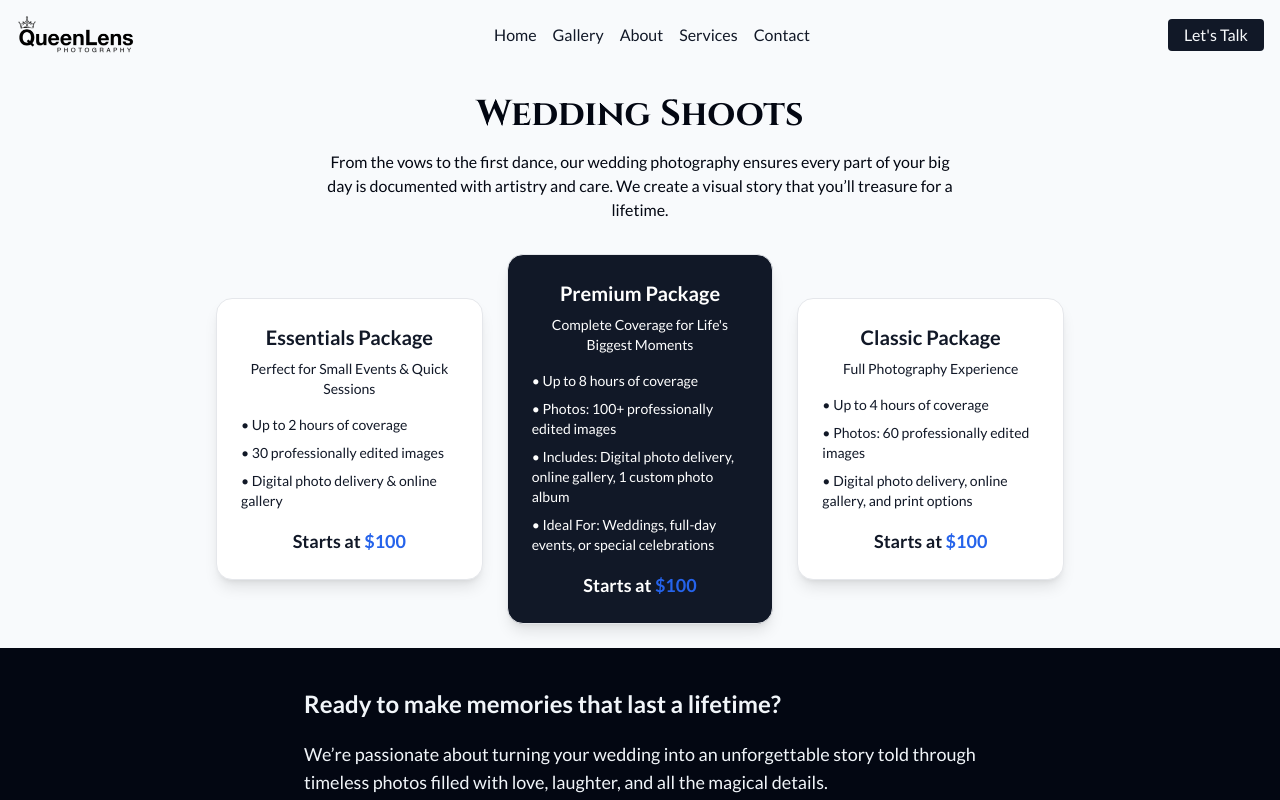
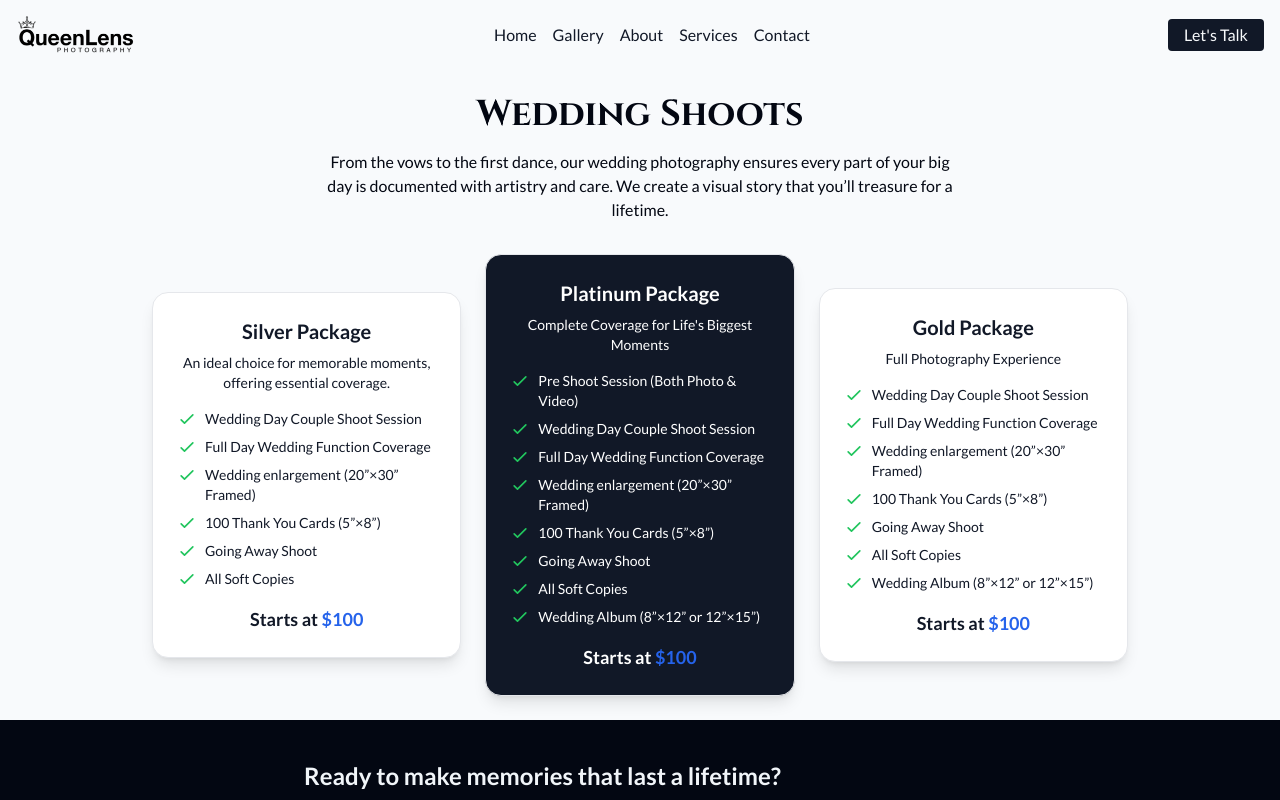
Before and after one commit to rodgerrashan/queenlens-photography, a Next.js app: page /services/wedding-shoots in a window 1280 px wide. Built offline with nearby package versions, Linux system fonts and the light colour scheme; a web font is replaced by a local one.

Commit message:
Update pricing packages for wedding services; add new couple and graduation packages with detailed offerings

```diff
--- a/public/data/services/weddingShootsPricings.json
+++ b/public/data/services/weddingShootsPricings.json
@@ -1,33 +1,44 @@
 [
     {
-      "title": "Essentials Package",
-      "description": "Perfect for Small Events & Quick Sessions",
+      "title": "Silver Package",
+      "description": "An ideal choice for memorable moments, offering essential coverage.",
       "details": [
-        "Up to 2 hours of coverage",
-        "30 professionally edited images",
-        "Digital photo delivery & online gallery"
+        "Wedding Day Couple Shoot Session",
+        "Full Day Wedding Function Coverage",
+        "Wedding enlargement (20”×30” Framed)",
+        "100 Thank You Cards (5”×8”)",
+        "Going Away Shoot",
+        "All Soft Copies"
       ],
       "price": "$100"
     },
     {
-      "title": "Premium Package",
+      "title": "Platinum Package",
       "description": "Complete Coverage for Life's Biggest Moments",
       "details": [
-        "Up to 8 hours of coverage",
-        "Photos: 100+ professionally edited images",
-        "Includes: Digital photo delivery, online gallery, 1 custom photo album",
-        "Ideal For: Weddings, full-day events, or special celebrations"
+        "Pre Shoot Session (Both Photo & Video)",
+        "Wedding Day Couple Shoot Session",
+        "Full Day Wedding Function Coverage",
+        "Wedding enlargement (20”×30” Framed)",
+        "100 Thank You Cards (5”×8”)",
+        "Going Away Shoot",
+        "All Soft Copies",
+        "Wedding Album (8”×12” or 12”×15”)"
       ],
       "price": "$100",
       "highlight": true
     },
     {
-      "title": "Classic Package",
+      "title": "Gold Package",
       "description": "Full Photography Experience",
       "details": [
-        "Up to 4 hours of coverage",
-        "Photos: 60 professionally edited images",
-        "Digital photo delivery, online gallery, and print options"
+        "Wedding Day Couple Shoot Session",
+        "Full Day Wedding Function Coverage",
+        "Wedding enlargement (20”×30” Framed)",
+        "100 Thank You Cards (5”×8”)",
+        "Going Away Shoot",
+        "All Soft Copies",
+        "Wedding Album (8”×12” or 12”×15”)"
       ],
       "price": "$100"
     }
--- a/src/components/ServicesCat/Packages.tsx
+++ b/src/components/ServicesCat/Packages.tsx
@@ -16,7 +16,7 @@ interface PackagesProps {
 
 export default function Packages({ packages }: PackagesProps) {
     return (
-        <div className="flex flex-col md:flex-row justify-center items-center gap-6 p-6 max-w-4xl mx-auto">
+        <div className="flex flex-col md:flex-row justify-center items-center gap-6 p-6 max-w-5xl mx-auto">
             {packages.map((pkg, index) => (
                 <motion.div
                     key={index}
@@ -30,7 +30,23 @@ export default function Packages({ packages }: PackagesProps) {
                     <p className="text-sm text-center mb-4">{pkg.description}</p>
                     <ul className="text-sm mb-4 space-y-2">
                         {pkg.details.map((detail, i) => (
-                            <li key={i} className="flex items-start gap-2">• {detail}</li>
+                            <li key={i} className="flex items-start gap-2">
+                                <svg
+                                    xmlns="http://www.w3.org/2000/svg"
+                                    className="h-5 w-5 text-green-500 flex-shrink-0"
+                                    fill="none"
+                                    viewBox="0 0 24 24"
+                                    stroke="currentColor"
+                                >
+                                    <path
+                                        strokeLinecap="round"
+                                        strokeLinejoin="round"
+                                        strokeWidth={2}
+                                        d="M5 13l4 4L19 7"
+                                    />
+                                </svg>
+                                {detail}
+                            </li>
                         ))}
                     </ul>
                     <p className="text-lg font-semibold text-center">Starts at <span className="text-blue-600">{pkg.price}</span></p>
```
Also changed, not shown: public/data/services/babySmilesPricings.json (added, +33 -0 lines), public/data/services/birthdayMomentsPricings.json (added, +33 -0 lines), public/data/services/casualClicksPricings.json (added, +33 -0 lines), public/data/services/coupleMemoriesPricings.json (added, +33 -0 lines), public/data/services/garduationFramesPricings.json (added, +30 -0 lines).
